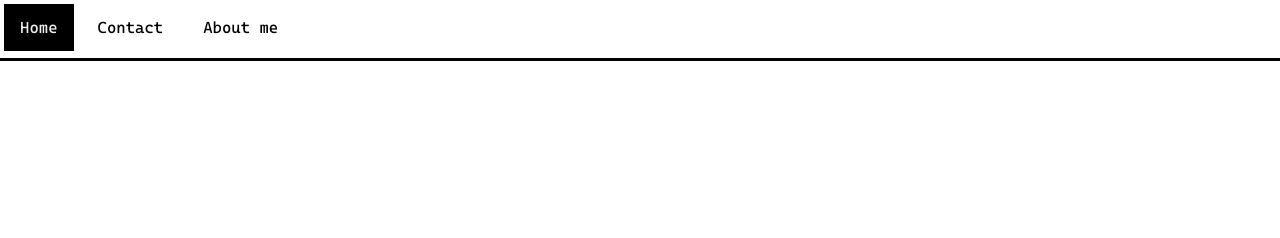
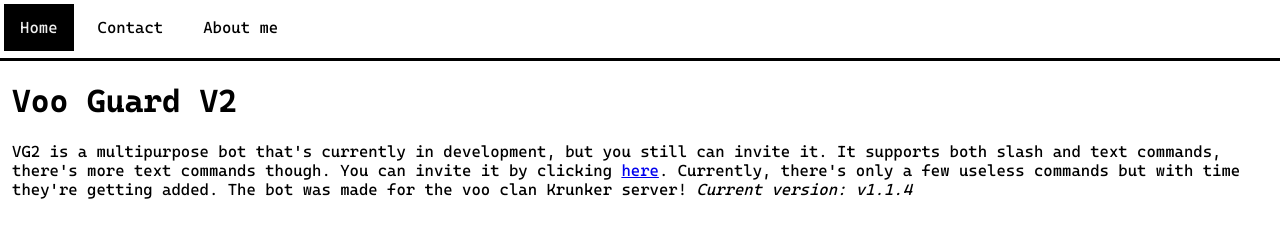
Before and after one commit to Sidescript/Fluidberry, a plain HTML site: page index.html in a window 1280 px wide. Drawn offline with Linux system fonts and the light colour scheme; a web font is replaced by a local one.

Commit message:
Commit on 'main'

```diff
--- a/index.html
+++ b/index.html
@@ -4,8 +4,8 @@
 		<meta charset="UTF-8" />
 		<meta http-equiv="X-UA-Compatible" content="IE=edge" />
 		<meta name="viewport" content="width=device-width, initial-scale=1.0" />
-		<link rel="stylesheet" href="style.css">
-		<link rel="shortcut icon" href="./assets/Fluidberries.ico" type="image/x-icon">
+		<link rel="stylesheet" href="style.css" />
+		<link rel="shortcut icon" href="./assets/Fluidberries.ico" type="image/x-icon" />
 		<title>Fluidberry</title>
 	</head>
 	<body>
@@ -14,6 +14,13 @@
 			<a href="pages/contact.html">Contact</a>
 			<a href="pages/aboutme.html">About me</a>
 		</div>
+		<div class="offset">
+			<h1>Voo Guard V2</h1>
+			<p>
+				VG2 is a multipurpose bot that's currently in development, but you still can invite it. It supports both slash and text commands, there's more text commands though. You can invite it by clicking
+				<a href="https://discord.com/api/oauth2/authorize?client_id=992739615305895956&permissions=8&scope=bot%20applications.commands" target="_blank">here</a>. Currently, there's only a few useless commands but with time they're getting added. The bot was made for the voo clan Krunker server! <i>Current version: v1.1.4</i>
+			</p>
+		</div>
 	</body>
 	<script src="script.js"></script>
 </html>
--- a/style.css
+++ b/style.css
@@ -33,7 +33,7 @@
 }
 
 .offset {
-	padding-left: 8px;
+	padding-left: 12px;
 }
 
 .headbar {
```
